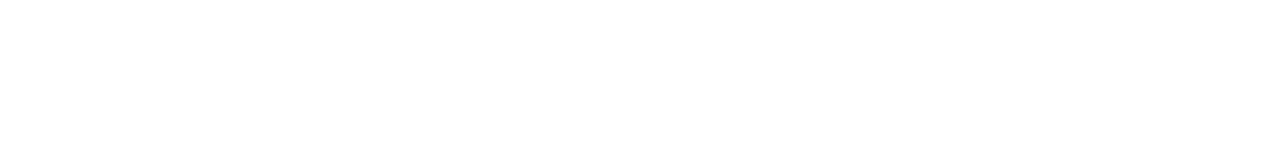
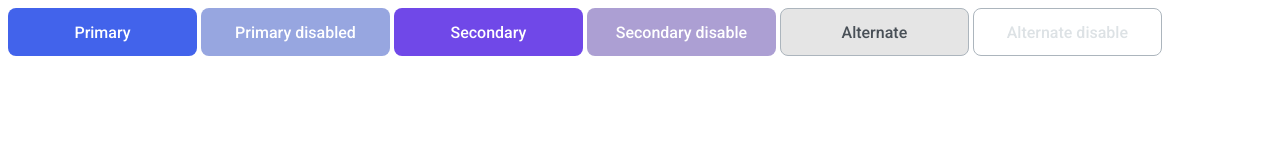
Before and after one commit to js-tasks-ru/htmlcss-20210812_permgt, a website: page 03-lection1/01-button/index.html in a window 1280 px wide. Drawn offline with Linux system fonts and the light colour scheme.

Commit message:
add button dz1

```diff
--- a/03-lection1/01-button/button.css
+++ b/03-lection1/01-button/button.css
@@ -1 +1,135 @@
 /* Стилизация кнопки */
+/* Rectangle */
+.button_primary {
+    height: 48px;
+    width: 189px;
+    left: 0px;
+    top: 0px;
+    border: 0;
+    border-radius: 8px;
+    font-family: Roboto;
+    font-size: 16px;
+    font-style: normal;
+    font-weight: 500;
+    line-height: 19px;
+    letter-spacing: 0em;
+    text-align: center;
+    color: #FFFFFF;
+    cursor: pointer;
+    background: #4263EB;
+    }
+
+.button_primary:hover {
+    background: #2342C0;
+    transition: opacity 200ms ease-in-out, background 200ms ease-in-out;
+}
+
+
+
+.button_primary_disabled {
+    height: 48px;
+    width: 189px;
+    left: 0px;
+    top: 0px;
+    border: 0;
+    border-radius: 8px;
+    font-family: Roboto;
+    font-size: 16px;
+    font-style: normal;
+    font-weight: 500;
+    line-height: 19px;
+    letter-spacing: 0em;
+    text-align: center;
+    color: #FFFFFF;
+    cursor: default;
+    background: #97a6e0;
+    }
+
+.button_secondary {
+    height: 48px;
+    width: 189px;
+    left: 0px;
+    top: 0px;
+    border: 0;
+    border-radius: 8px;
+    font-family: Roboto;
+    font-size: 16px;
+    font-style: normal;
+    font-weight: 500;
+    line-height: 19px;
+    letter-spacing: 0em;
+    text-align: center;
+    color: #FFFFFF;
+    cursor: pointer;
+    background: #7048E8;
+    }
+
+.button_secondary:hover {
+    background: #5028C6;
+    transition: opacity 200ms ease-in-out, background 200ms ease-in-out;
+    }
+
+.button_secondary_disabled {
+    height: 48px;
+    width: 189px;
+    left: 0px;
+    top: 0px;
+    border: 0;
+    border-radius: 8px;
+    font-family: Roboto;
+    font-size: 16px;
+    font-style: normal;
+    font-weight: 500;
+    line-height: 19px;
+    letter-spacing: 0em;
+    text-align: center;
+    color: #FFFFFF;
+    cursor: default;
+    background: #ac9fd3;
+    }
+
+
+.button_alternate {
+    height: 48px;
+    width: 189px;
+    left: 0px;
+    top: 0px;
+    border-radius: 8px;
+    border: 1px solid #ACB5BD;
+    box-sizing: border-box;
+    font-family: Roboto;
+    font-size: 16px;
+    font-style: normal;
+    font-weight: 500;
+    line-height: 19px;
+    letter-spacing: 0em;
+    text-align: center;
+    color: #495057;
+    cursor: pointer;
+    background: #E5E5E5;
+
+    }
+
+.button_alternate:hover {
+    border: 1px solid #212429;
+    transition: opacity 200ms ease-in-out, background 200ms ease-in-out;
+    }
+
+.button_alternate_disabled {
+    height: 48px;
+    width: 189px;
+    left: 0px;
+    top: 0px;
+    border: 1px solid #ACB5BD;
+    border-radius: 8px;
+    font-family: Roboto;
+    font-size: 16px;
+    font-style: normal;
+    font-weight: 500;
+    line-height: 19px;
+    letter-spacing: 0em;
+    text-align: center;
+    color: #DDE2E5;
+    cursor: default;
+    background: white;
+    }
--- a/03-lection1/01-button/index.html
+++ b/03-lection1/01-button/index.html
@@ -7,5 +7,30 @@
     </head>
     <body>
 
+        <button class="button_primary">
+            Primary
+        </button>
+
+        <button class="button_primary_disabled">
+            Primary disabled
+        </button>
+
+        <button class="button_secondary">
+            Secondary
+        </button>
+
+        <button class="button_secondary_disabled">
+            Secondary disable
+        </button>
+
+        <button class="button_alternate">
+            Alternate
+        </button>
+
+        <button class="button_alternate_disabled">
+            Alternate disable
+
+        </button>
+
     </body>
 </html>
```
